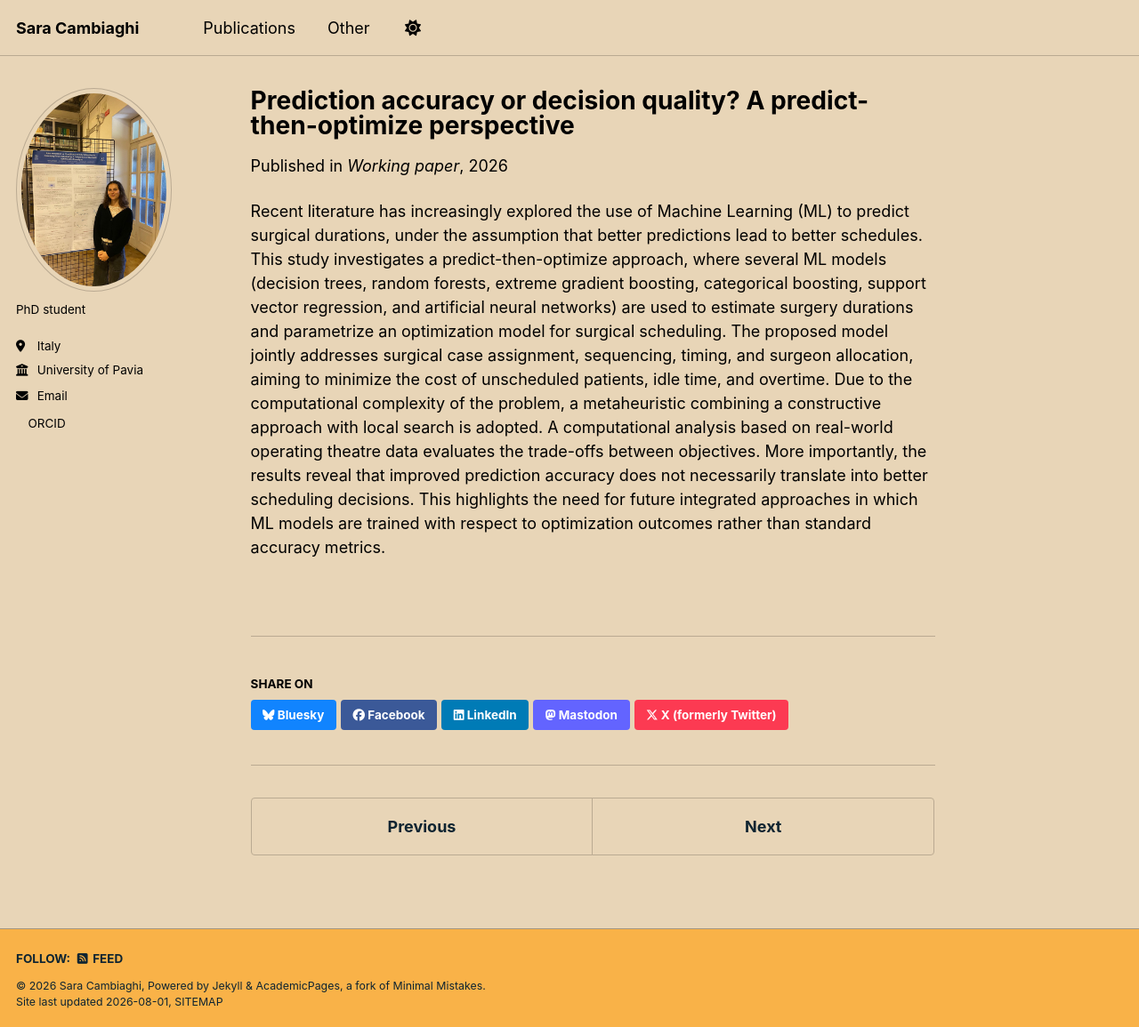
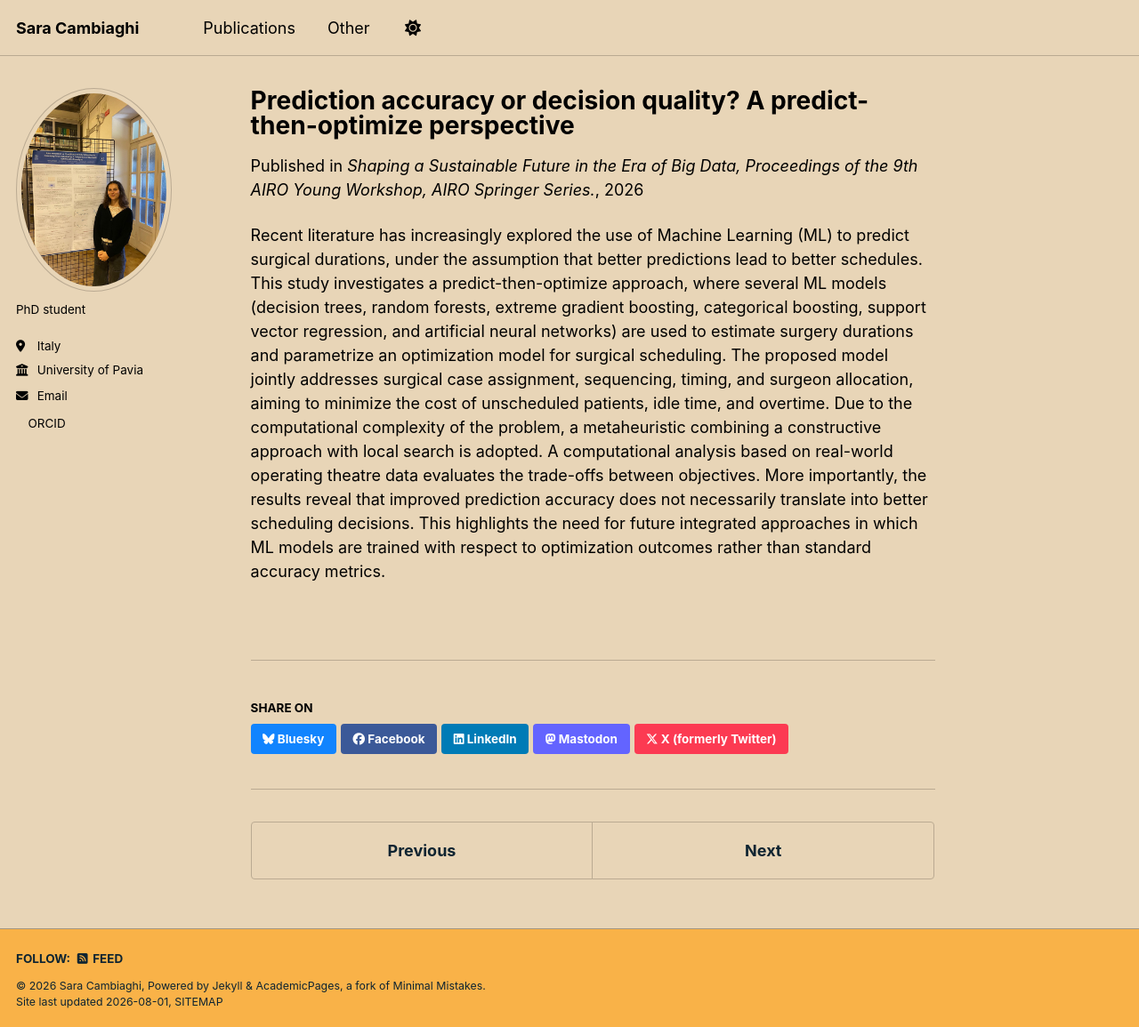
Before and after one commit to SaraCambiaghi/SaraCambiaghi.github.io, a Jekyll site: the page built from _publications/2026-predict-then-optimize.md, in a window 1280 px wide and 1155 px high. Shown: the whole window at 89% size. Built offline with Jekyll 4.4.1, drawn with Linux system fonts in a browser that asks for light colours; a style sheet for code colours, icons or effects is not loaded.

Commit message:
Update venue information for publication

```diff
--- a/_publications/2026-predict-then-optimize.md
+++ b/_publications/2026-predict-then-optimize.md
@@ -4,7 +4,7 @@ collection: publications
 permalink: /publication/2026-predict-then-optimize
 excerpt: 'A predict-then-optimize study for surgical scheduling comparing multiple machine learning models, showing that improved prediction accuracy does not necessarily translate into better scheduling decisions.'
 date: 2026-01-01
-venue: 'Working paper'
+venue: 'Shaping a Sustainable Future in the Era of Big Data, Proceedings of the 9th AIRO Young Workshop, AIRO Springer Series.'
 paperurl: ''
 status: accepted
 ---
```
